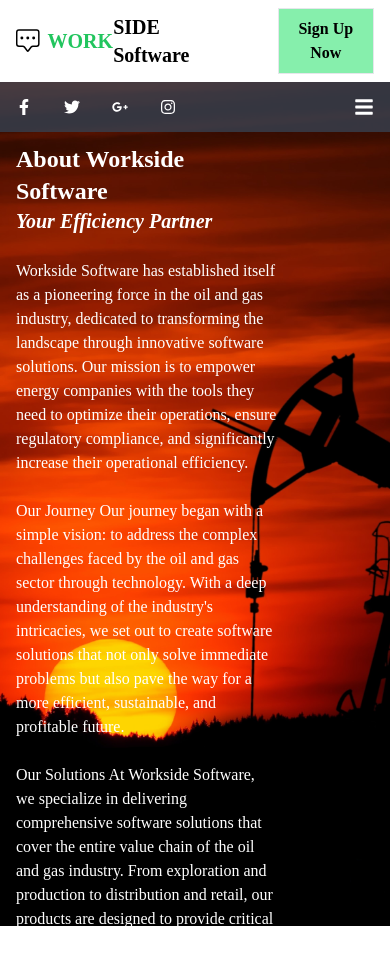
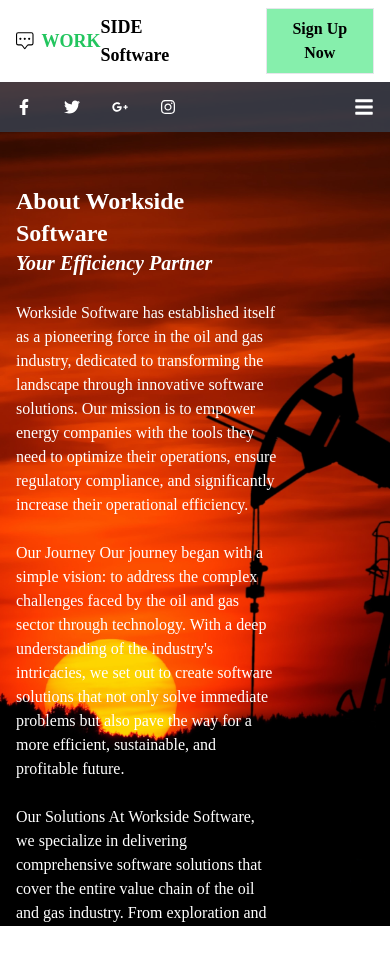
Before and after one commit to suntan-superman/worksidesite, a React (Create React App) app: page /about in a window 390 px wide. Shown: the top 964 px of the page. Built offline with nearby package versions, Linux system fonts and the light colour scheme.

Commit message:
Top Alignment Adjusted

```diff
--- a/src/components/About.jsx
+++ b/src/components/About.jsx
@@ -9,7 +9,7 @@
         className="w-full h-full object-cover"
       />
       <div className="max-w-[1140px] m-auto">
-        <div className="absolute top-[15%] w-full md:-[50%] max-w-[75%] h-full flex flex-col text-white p-4 overflow-auto hover:overflow-scroll">
+        <div className="absolute top-[20%] md:top-[15%] w-full md:-[50%] max-w-[75%] h-full flex flex-col text-white p-4 overflow-auto hover:overflow-scroll">
           <h1 className="font-bold text-2xl md:text-3xl lg:text-4xl">
             About Workside Software
           </h1>
--- a/src/components/ContactWorkside.jsx
+++ b/src/components/ContactWorkside.jsx
@@ -10,7 +10,7 @@
       />
       <div className="max-w-[1140px] m-auto">
         <div
-          className="absolute top-[15%] w-full md:-[50%] max-w-[75%] h-full flex flex-col text-white p-4
+          className="absolute top-[20%] md:top-[15%] w-full md:-[50%] max-w-[75%] h-full flex flex-col text-white p-4
           overflow-auto
           hover:overflow-scroll"
         >
--- a/src/components/NavBar.jsx
+++ b/src/components/NavBar.jsx
@@ -94,6 +94,7 @@
             <Link className="text-lg md:text-xl lg:text-2xl py-8" to="/contact">
               Contact
             </Link>
+          </li>
           <li>
             <Link className="text-lg md:text-xl lg:text-2xl py-8" to="/about">
               About
@@ -115,7 +116,6 @@
               SMS Text Opt-In
             </Link>
           </li>
-          </li>
         </ul>
       </div>
     </div>
--- a/src/components/Policies.jsx
+++ b/src/components/Policies.jsx
@@ -9,7 +9,7 @@
         className="w-full h-full object-cover"
       />
       <div className="max-w-[1140px] m-auto">
-        <div className="absolute top-[15%] w-full md:-[50%] max-w-[75%] h-full flex flex-col text-white p-4 overflow-auto hover:overflow-scroll">
+        <div className="absolute top-[20%] md:top-[15%] w-full md:-[50%] max-w-[75%] h-full flex flex-col text-white p-4 overflow-auto hover:overflow-scroll">
           <h1 className="font-bold text-2xl md:text-3xl lg:text-4xl">
             Workside Software Policies
           </h1>
--- a/src/components/Privacy.jsx
+++ b/src/components/Privacy.jsx
@@ -13,7 +13,7 @@
         className="w-full h-full object-cover"
       />
       <div className="max-w-[1140px] m-auto">
-        <div className="absolute top-[15%] w-full md:-[50%] max-w-[600px] h-full flex flex-col text-white p-4">
+        <div className="absolute top-[20%] md:top-[15%] w-full md:-[50%] max-w-[600px] h-full flex flex-col text-white p-4">
           <h1 className="font-bold text-2xl md:text-3xl lg:text-4xl">
             Workside Software
           </h1>
--- a/src/components/Products.jsx
+++ b/src/components/Products.jsx
@@ -10,8 +10,7 @@
         className="w-full h-full object-cover"
       />
       <div className="max-w-[1140px] m-auto">
-        <div className="absolute top-[15%] w-full md:-[50%] max-w-[75%] h-full flex flex-col text-white p-4 ">
-          {/* <div className="absolute top-[15%] w-full md:-[50%] max-w-[75%] h-full flex flex-col text-white p-4 overflow-auto hover:overflow-scroll"> */}
+        <div className="absolute top-[20%] md:top-[15%] w-full md:-[50%] max-w-[75%] h-full flex flex-col text-white p-4 ">
           <h1 className="font-bold text-2xl md:text-3xl lg:text-4xl">
             Workside Software Flagship Product
           </h1>
--- a/src/components/SMSTermsAndConditions.jsx
+++ b/src/components/SMSTermsAndConditions.jsx
@@ -13,7 +13,7 @@
         className="w-full h-full object-cover"
       />
       <div className="max-w-[1140px] m-auto">
-        <div className="absolute top-[15%] w-full md:-[50%] max-w-[600px] h-full flex flex-col text-white p-4">
+        <div className="absolute top-[20%] md:top-[15%] w-full md:-[50%] max-w-[600px] h-full flex flex-col text-white p-4">
           <h1 className="font-bold text-2xl md:text-3xl lg:text-4xl">
             Workside Software
           </h1>
--- a/src/components/SMSTextOptInForm.jsx
+++ b/src/components/SMSTextOptInForm.jsx
@@ -10,7 +10,7 @@
         className="w-full h-full object-cover"
       />
       <div className="max-w-[1140px] m-auto">
-        <div className="absolute top-[15%] w-full md:-[50%] max-w-[75%] h-full flex flex-col text-white p-4 overflow-auto hover:overflow-scroll">
+        <div className="absolute top-[20%] md:top-[15%] w-full md:-[50%] max-w-[75%] h-full flex flex-col text-white p-4 overflow-auto hover:overflow-scroll">
           <h1 className="font-bold text-2xl md:text-3xl lg:text-4xl">
             Workside Software
           </h1>
--- a/src/components/Services.jsx
+++ b/src/components/Services.jsx
@@ -9,7 +9,7 @@
         className="w-full h-full object-cover"
       />
       <div className="max-w-[1140px] m-auto">
-        <div className="absolute top-[15%] w-full md:-[50%] max-w-[75%] h-full flex flex-col text-white p-4 overflow-auto hover:overflow-scroll">
+        <div className="absolute top-[20%] md:top-[15%] w-full md:-[50%] max-w-[75%] h-full flex flex-col text-white p-4 overflow-auto hover:overflow-scroll">
           <h1 className="font-bold text-2xl md:text-3xl lg:text-4xl">
             Workside Software Services
           </h1>
--- a/src/components/TopBar.jsx
+++ b/src/components/TopBar.jsx
@@ -7,13 +7,13 @@
     <div className="flex justify-between items-center px-4 py-2">
       <div className="flex items-center">
         <BsChatSquareDots
-          size={30}
+          size={20}
           className="text-[var(--primary-dark)] mr-2"
         />
-        <h1 className="text-green-500 text-xl md:text-2xl lg:text-3xl font-bold">
+        <h1 className="text-green-500 text-lg md:text-2xl lg:text-3xl font-bold">
           WORK
         </h1>
-        <h1 className="text-black text-xl md:text-2xl lg:text-3xl font-bold">
+        <h1 className="text-black text-lg md:text-2xl lg:text-3xl font-bold">
           SIDE Software
         </h1>
       </div>
--- a/src/components/WorksidePanel.jsx
+++ b/src/components/WorksidePanel.jsx
@@ -13,7 +13,6 @@
           <h1 className="font-bold text-2xl md:text-3xl lg:text-4xl">
             Workside Software
           </h1>
-          {/* <h2 className="text-3xl sm:text-xl md:text-2xl italic"> */}
           <h2 className="text-xl md:text-2xl lg:text-3xl italic">
             Your Efficiency Partner
           </h2>
```
Lines whose indentation alone changed are shown as unchanged.
